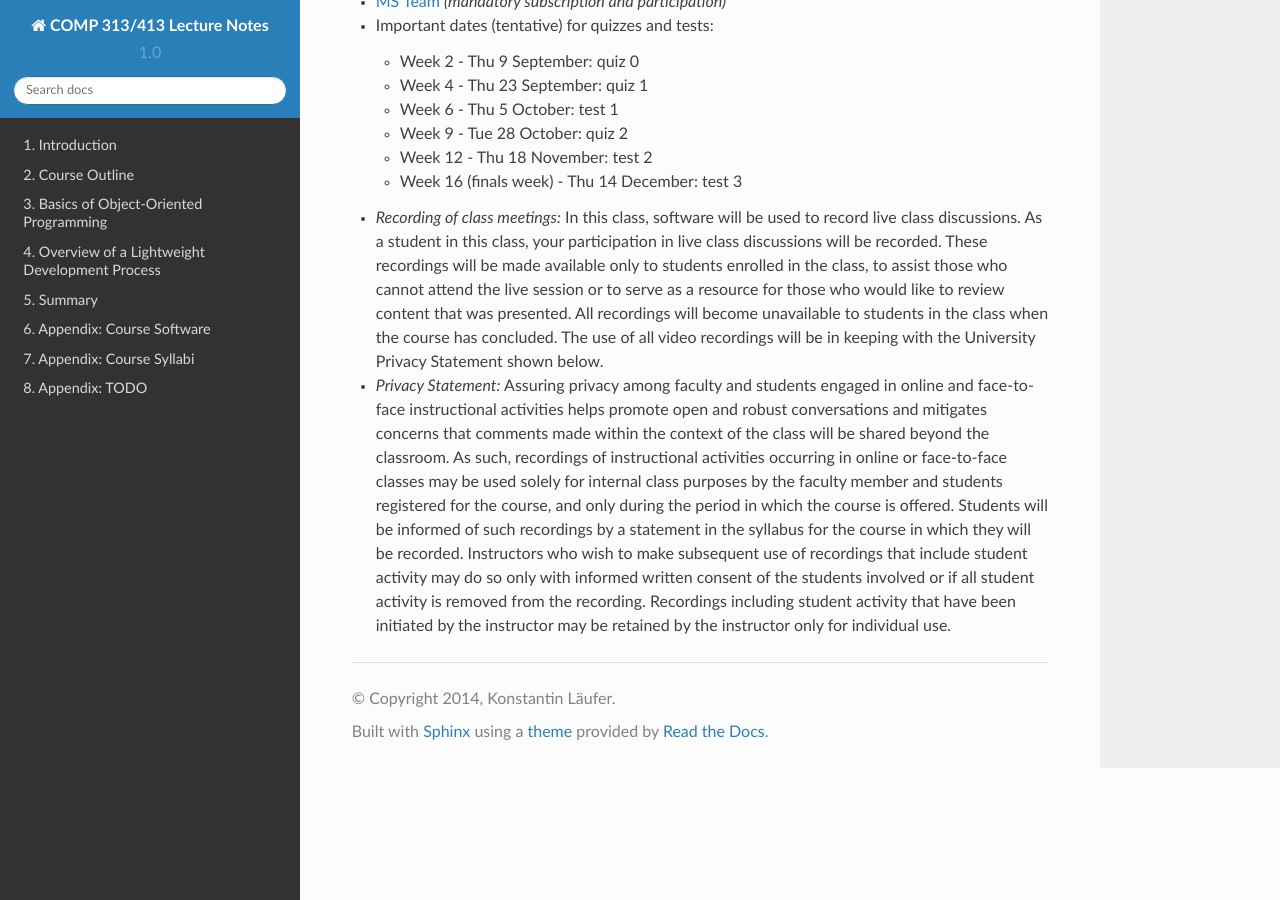
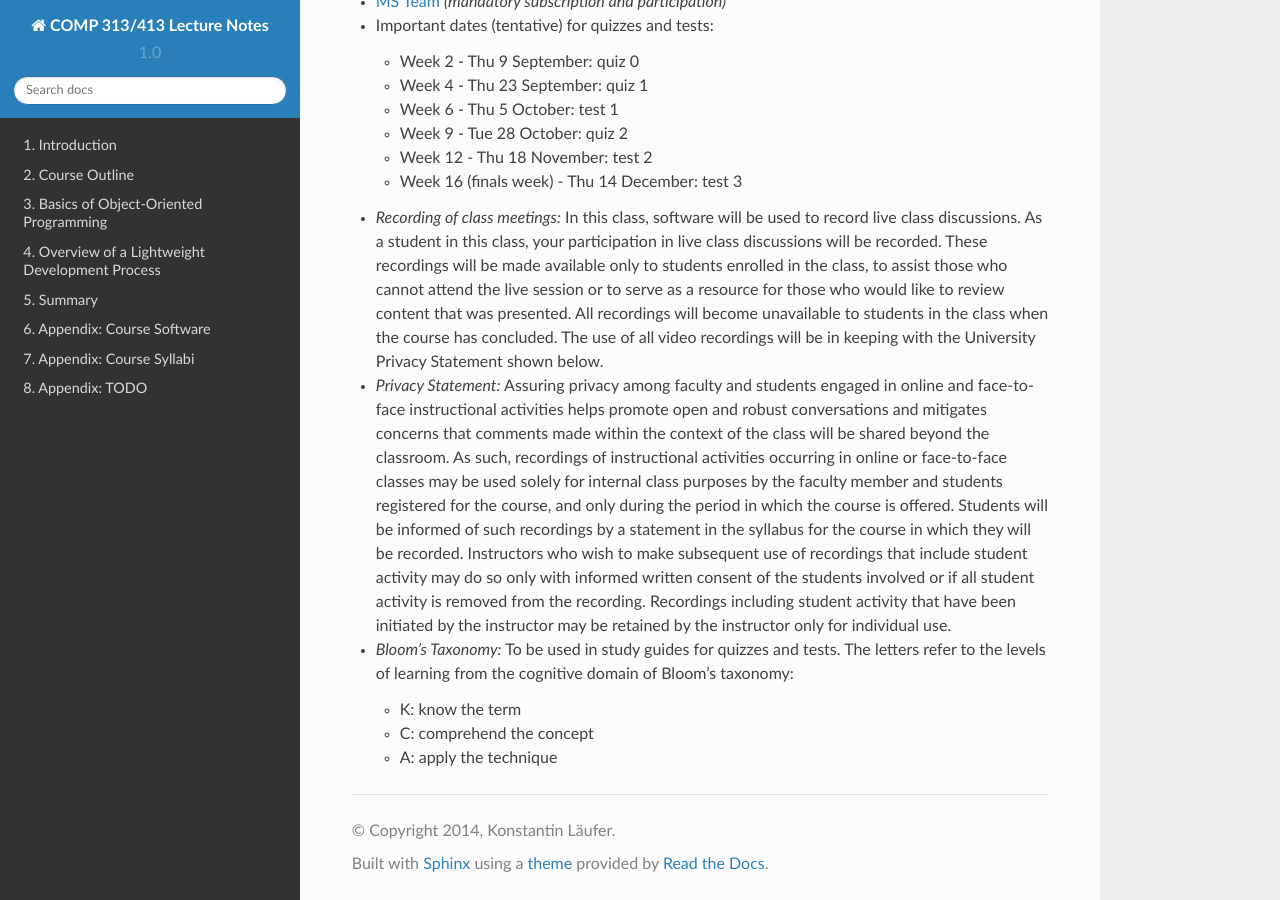
Before and after one commit to LoyolaChicagoBooks/lucoodevcourse, a Sphinx documentation site: the page built from source/syllabi/2021Fall.rst, in a window 1280 px wide and 900 px high, scrolled down 2534 px. Built offline with Sphinx 7.4.7 and the Read the Docs theme 2.0.0, drawn with Linux system fonts in a browser that asks for light colours; pages that are not in the unit, such as notebooks, are missing from menus.

Commit message:
added missing Bloom levels to f21 syllabus
Signed-off-by: Konstantin Läufer <klaeufer@gmail.com>

```diff
--- a/source/syllabi/2021Fall.rst
+++ b/source/syllabi/2021Fall.rst
@@ -117,3 +117,9 @@ Sections: 002 Fall 2021
 - *Recording of class meetings:* In this class, software will be used to record live class discussions. As a student in this class, your participation in live class discussions will be recorded. These recordings will be made available only to students enrolled in the class, to assist those who cannot attend the live session or to serve as a resource for those who would like to review content that was presented. All recordings will become unavailable to students in the class when the course has concluded. The use of all video recordings will be in keeping with the University Privacy Statement shown below.
 
 - *Privacy Statement:* Assuring privacy among faculty and students engaged in online and face-to-face instructional activities helps promote open and robust conversations and mitigates concerns that comments made within the context of the class will be shared beyond the classroom. As such, recordings of instructional activities occurring in online or face-to-face classes may be used solely for internal class purposes by the faculty member and students registered for the course, and only during the period in which the course is offered. Students will be informed of such recordings by a statement in the syllabus for the course in which they will be recorded. Instructors who wish to make subsequent use of recordings that include student activity may do so only with informed written consent of the students involved or if all student activity is removed from the recording. Recordings including student activity that have been initiated by the instructor may be retained by the instructor only for individual use.
+
+- *Bloom’s Taxonomy:* To be used in study guides for quizzes and tests. The letters refer to the levels of learning from the cognitive domain of Bloom's taxonomy:
+
+  - K: know the term
+  - C: comprehend the concept
+  - A: apply the technique
```
